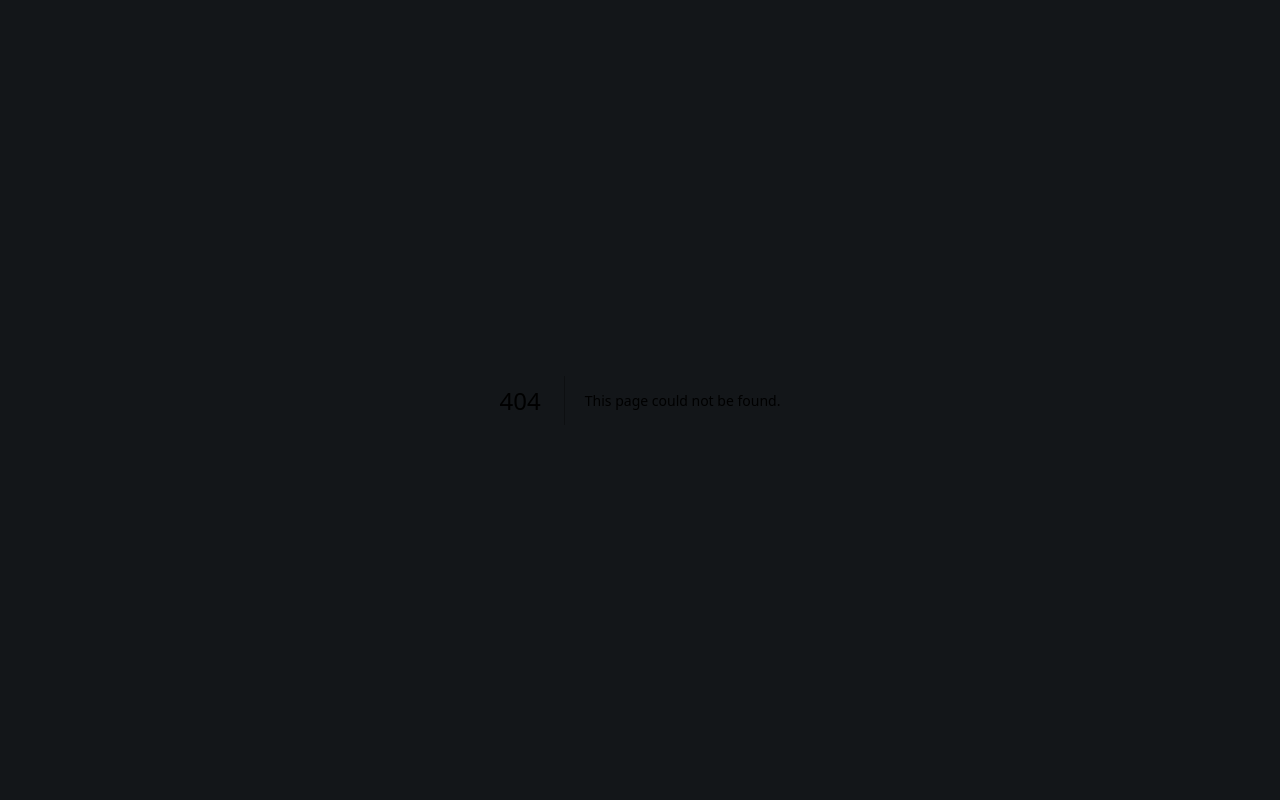
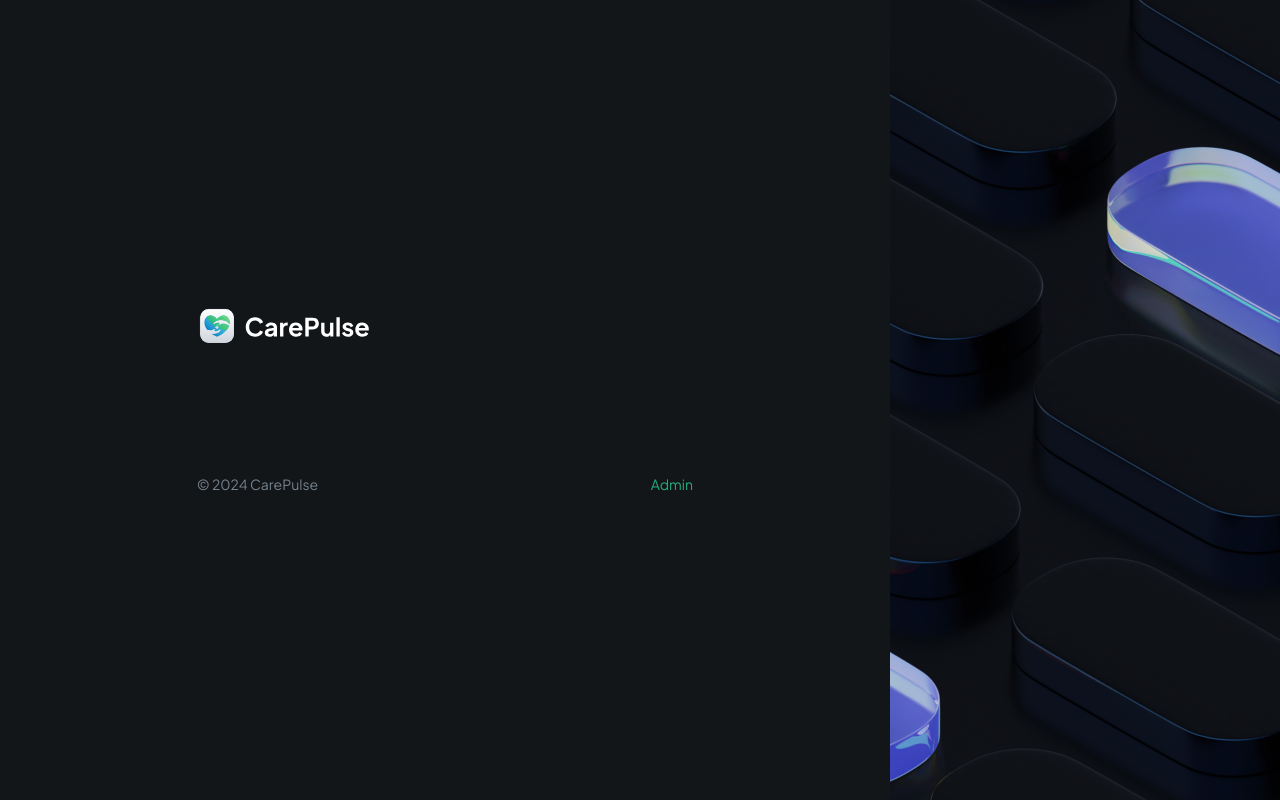
Before and after one commit to Damjan15/CarePulse, a Next.js app: page /patients/1/register in a window 1280 px wide. Before the commit this address had no page. Built offline with nearby package versions, Linux system fonts and the light colour scheme.

Commit message:
feat: user interface for register page created

```diff
--- /dev/null
+++ b/app/patients/[userId]/register/page.tsx
@@ -0,0 +1,38 @@
+import Image from "next/image";
+import Link from "next/link";
+
+export default function Register() {
+  return (
+    <div className="flex h-screen max-h-screen">
+      <section className="remove-scrollbar container my-auto">
+        <div className="sub-container max-w-[496px]">
+          <Image
+            src="/assets/icons/logo-full.svg"
+            alt="patient"
+            height={1000}
+            width={1000}
+            className="mb-12 h-10 w-fit"
+          />
+
+          <div className="text-14-regular mt-20 flex justify-between">
+            <p className="justify-items-end text-dark-600 xl:text-left">
+              &copy; 2024 CarePulse
+            </p>
+
+            <Link href="/?admin=true" className="text-green-500">
+              Admin
+            </Link>
+          </div>
+        </div>
+      </section>
+
+      <Image
+        src="/assets/images/register-img.png"
+        width={1000}
+        height={1000}
+        alt="patient"
+        className="side-img max-w-[390px]"
+      />
+    </div>
+  );
+}
```
